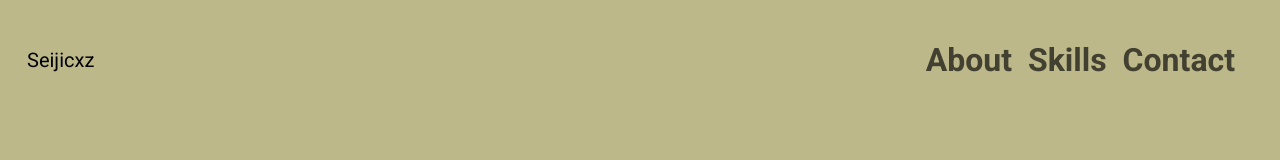
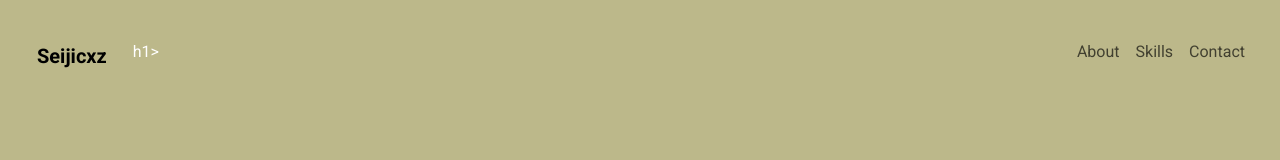
Before and after one commit to seijicxz111/portfolio, a plain HTML site: page index.html in a window 1280 px wide. Shown: the top 160 px of the page. Drawn offline with nearby package versions, Linux system fonts and the light colour scheme; no server answers.

Commit message:
index.html

```diff
--- a/index.html
+++ b/index.html
@@ -20,7 +20,7 @@
     <header>
         <nav class="navbar navbar-expand-lg">
             <div class="container-fluid">
-                </h1><a class="navbar-brand" href="#">Seijicxz</a><h1>
+                <h1><a class="navbar-brand" href="#">Seijicxz</a></h1>h1>
                 <div class="d-flex justify-content-end">
                     <button class="navbar-toggler" type="button" data-bs-toggle="collapse" data-bs-target="#navbarSupportedContent" aria-controls="navbarSupportedContent" aria-expanded="false" aria-label="Toggle navigation">
                         <span class="navbar-toggler-icon"></span>
```
